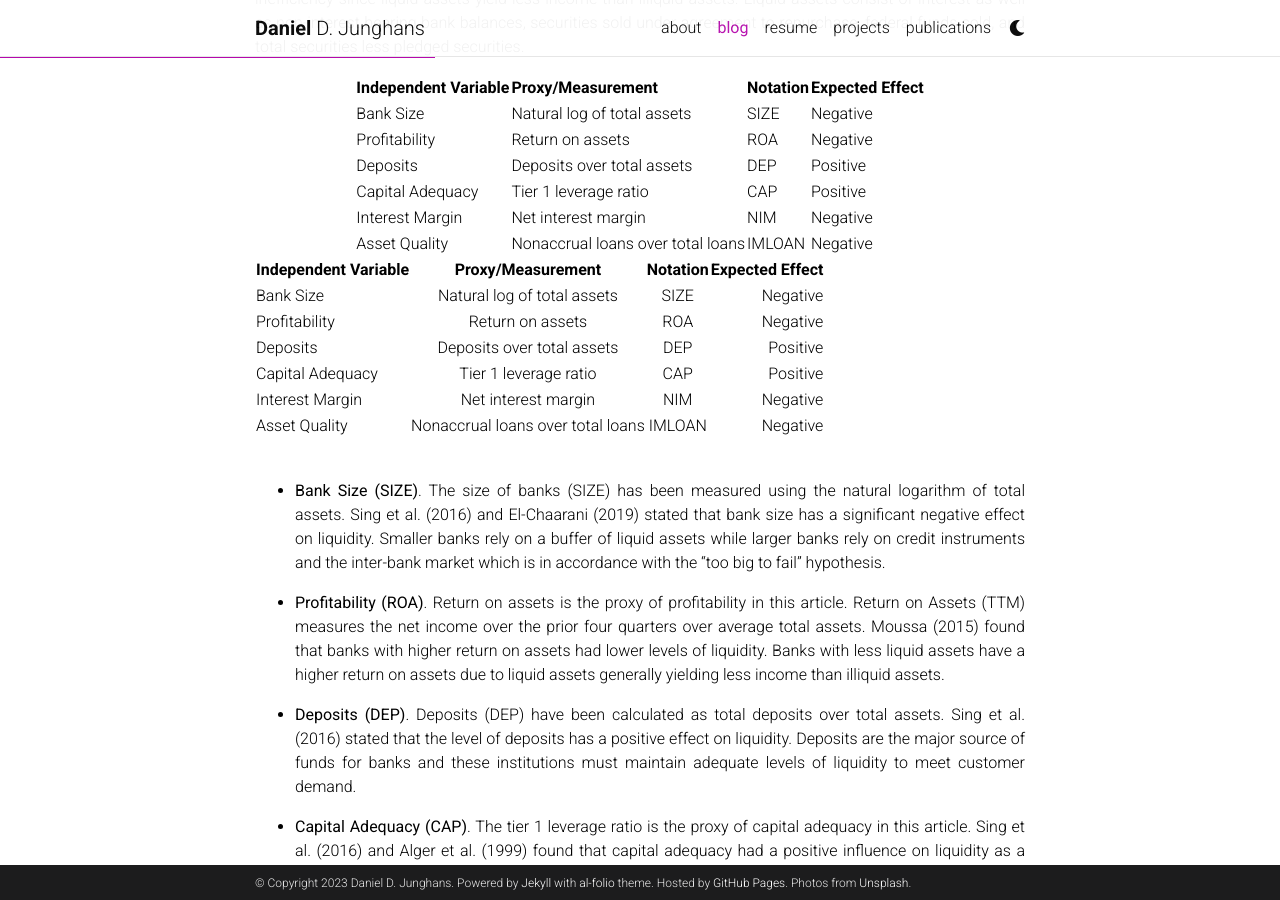
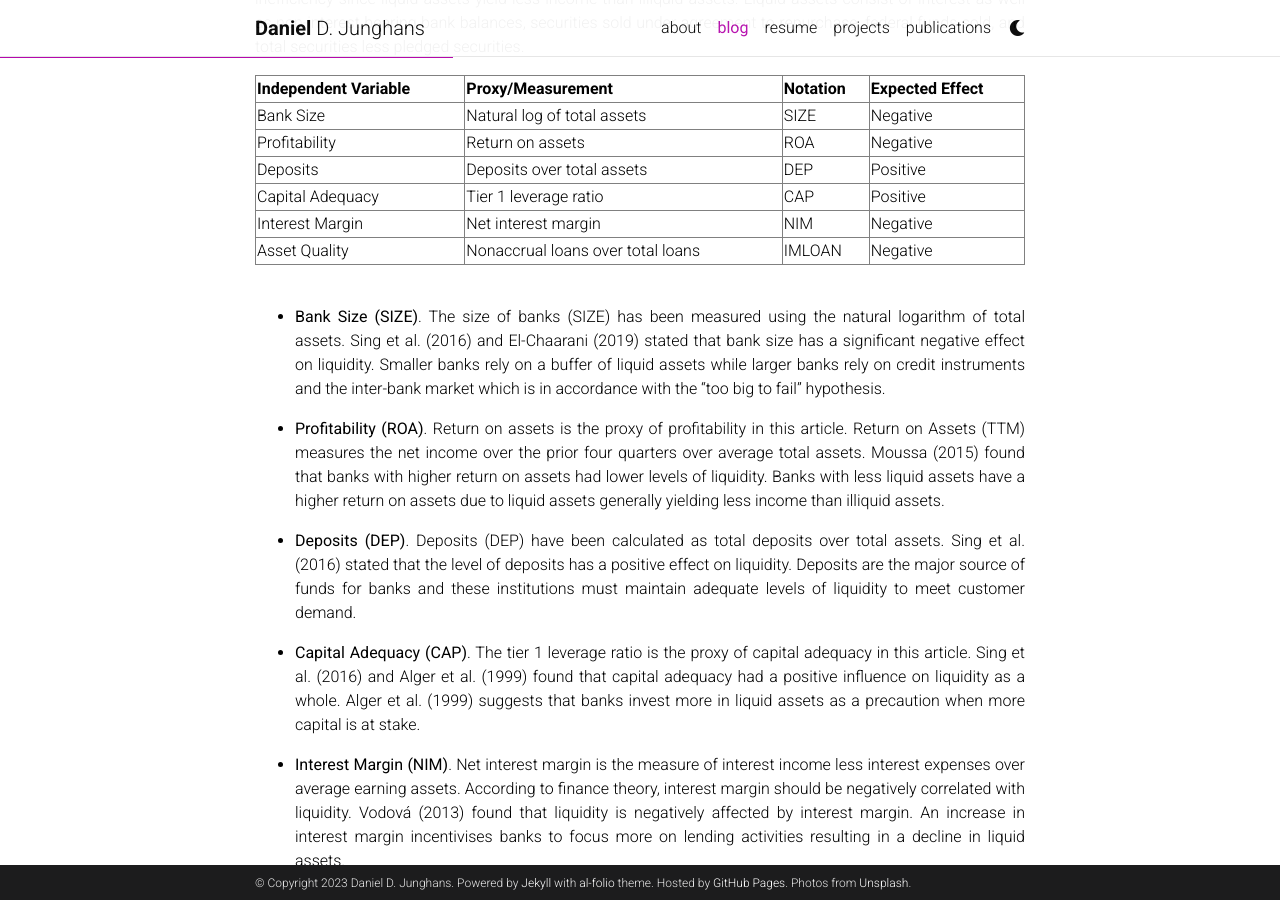
Before and after one commit to DanielJunghans/danieljunghans.github.io, a Jekyll site: the page built from _posts/2023-10-15-Liquidity.md, in a window 1280 px wide and 900 px high, scrolled down 1484 px. Built offline with Jekyll 4.4.1, drawn with Linux system fonts in a browser that asks for light colours; comment, search, counter and statistics services are not loaded; a style sheet for code colours, icons or effects is not loaded.

Commit message:
table changes

```diff
--- a/_posts/2023-10-15-Liquidity.md
+++ b/_posts/2023-10-15-Liquidity.md
@@ -36,8 +36,7 @@
 </p>
 
 
-
-<table style="margin-left: auto; margin-right: auto;">
+<table border="1" width="100%">
   <tr><th>Independent Variable</th><th>Proxy/Measurement</th><th>Notation</th><th>Expected Effect</th></tr>
   <tr><td>Bank Size</td><td>Natural log of total assets</td><td>SIZE</td>  <td>Negative</td></tr>
   <tr><td>Profitability</td><td>Return on assets</td><td>ROA</td>  <td>Negative</td></tr>
@@ -46,18 +45,6 @@
   <tr><td>Interest Margin</td><td>Net interest margin</td><td>NIM</td>  <td>Negative</td></tr>
   <tr><td>Asset Quality</td><td>Nonaccrual loans over total loans</td><td>IMLOAN</td>  <td>Negative</td></tr>
 </table>
-
-
-
-
-| Independent Variable | Proxy/Measurement | Notation | Expected Effect |
-| :----------- | :------------------: | :---------------------: | --------------------: |
-| Bank Size      | Natural log of total assets      | SIZE       | Negative       |
-| Profitability       | Return on assets       | ROA       | Negative       |
-| Deposits      | Deposits over total assets       | DEP       | Positive      |
-| Capital Adequacy       | Tier 1 leverage ratio       | CAP       | Positive       |
-| Interest Margin     | Net interest margin       | NIM       | Negative      |
-| Asset Quality       | Nonaccrual loans over total loans       | IMLOAN       | Negative      |
 
 <br />
 
@@ -120,10 +107,18 @@
 <br />
 Hausman Test
 
-| Model | Chi-Sq. Statistic | Prob. |
-| :----------- | :------------: | ------------: |
-| Liq1 Model      | 33.965      | 6.833e-06     |
-| Liq2 Model      | 56.274      | 2.562e-10     |
+
+
+
+
+
+<table border="1" width="100%">
+  <tr><th>Model</th><th>Chi-Sq. Statistic</th><th>Prob.</th></tr>
+  <tr><td>Liq1 Model</td><td>33.965</td><td>6.833e-06</td></tr>
+  <tr><td>Liq2 Model</td><td>56.274</td><td>2.562e-10</td></tr>
+
+</table>
+
 
 <br />
 
```
